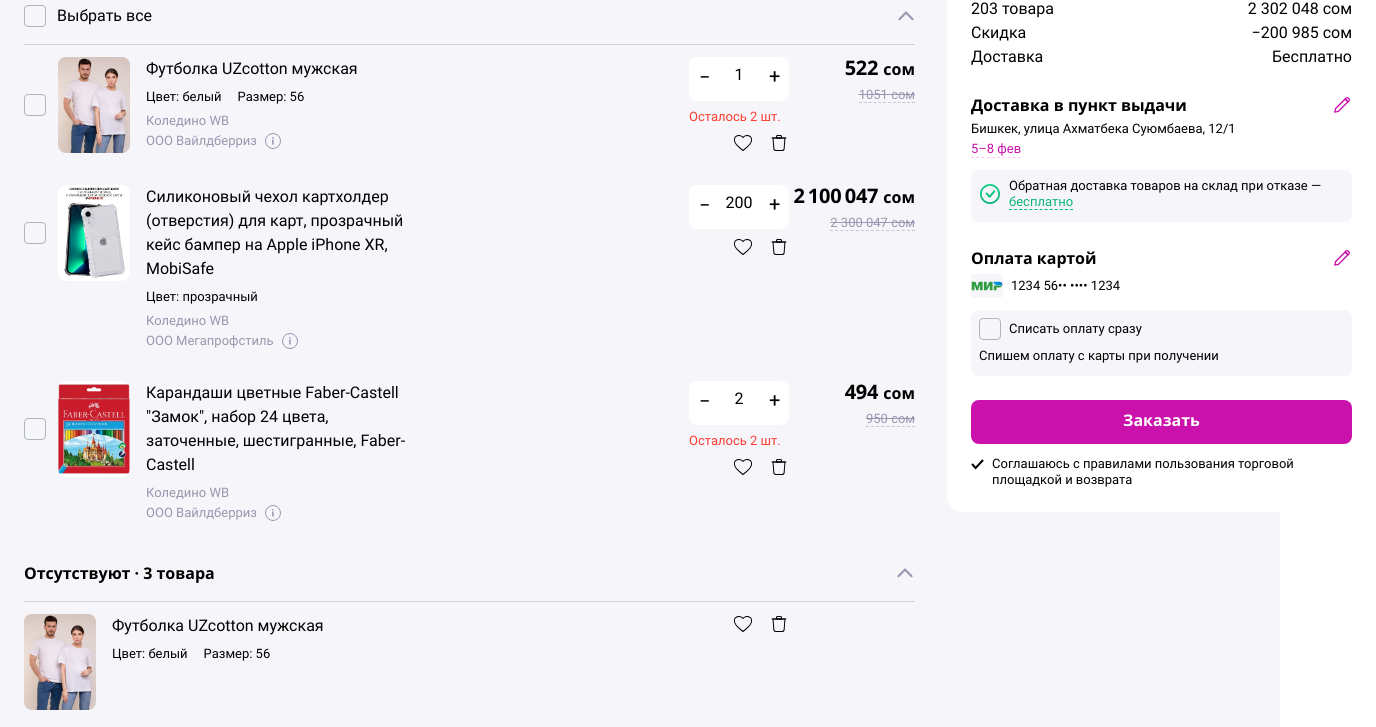
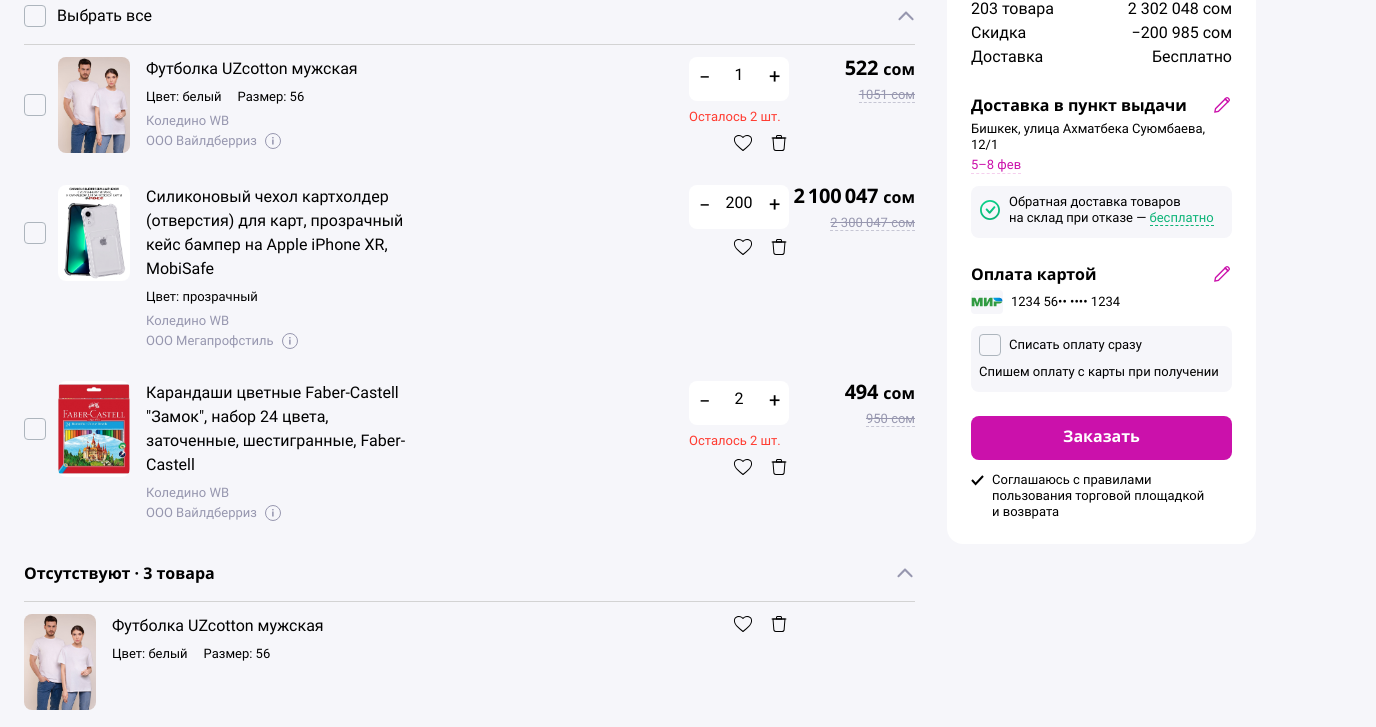
Before and after one commit to domnin997/wildberries-cart, a website: page src/index.html in a window 1280 px wide. Shown: the part 171-898 px from the top of the page, 1376 px wide, since content can reach past the window. Drawn offline with Linux system fonts and the light colour scheme.

Commit message:
main block adaptation started

```diff
--- a/src/styles/cart.sass
+++ b/src/styles/cart.sass
@@ -32,7 +32,8 @@
         align-items: center
         flex-direction: column
         gap: 32px
-        background-color: rgba(246, 246, 250, 1)
+        margin: 0 auto
+        max-width: 1440px
 
 @media (min-width: 1024px)
     .main-field
--- a/src/styles/main_style.sass
+++ b/src/styles/main_style.sass
@@ -19,6 +19,10 @@
     url: ('../fonts/Segoe_UI') format("ttf")
 
 @media (min-width: 1px)
+
+    body
+        background-color: rgba(246, 246, 250, 1)
+
     .desktop-only
         display: none
     .mobile-only
--- a/src/styles/total.sass
+++ b/src/styles/total.sass
@@ -7,7 +7,7 @@
     align-self: stretch
 
 .total
-    width: 429px
+    min-width: 303px
     display: flex
     padding: 16px 24px 24px 24px
     flex-direction: column
```
Also changed, not shown: src/styles/cart.css, src/styles/main_style.css, src/styles/total.css.
